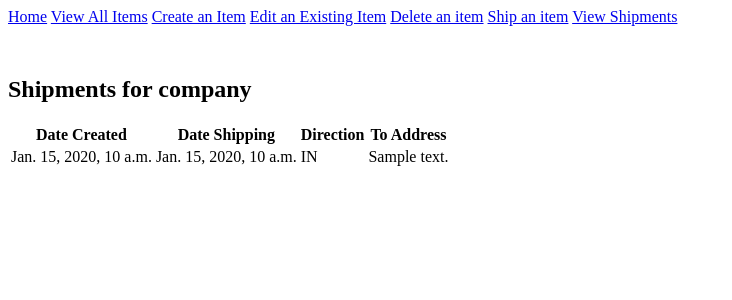
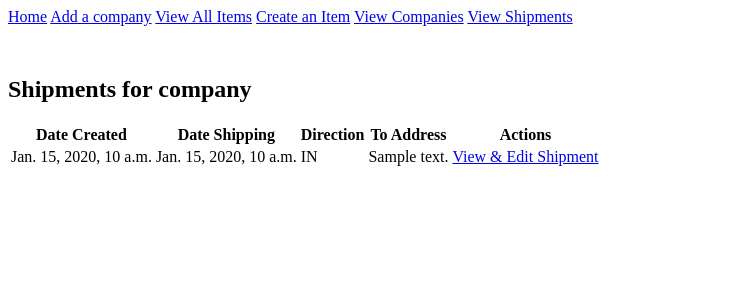
Before and after one commit to ChristopherRoy1/logitrack, a Django app: page /company/1/shipments/ in a window 1280 px wide. Shown: the top 300 px of the page, without its empty margins (0-732 px from the left). Run offline with Django 4.2, Linux system fonts and the light colour scheme; tables that the repository leaves empty hold one stand-in row (values such as "Sample post").

Commit message:
created company views. implemented shipment edit view no validation

```diff
--- a/inventory/templates/inventory/navbar.html
+++ b/inventory/templates/inventory/navbar.html
@@ -1,9 +1,8 @@
 <nav style="margin-bottom: 50px;">
   <a href="{% url 'landing_page' %}">Home</a>
+  <a href="{% url 'create-company' %}">Add a company</a>
   <a href="{% url 'view_all_items' %}">View All Items</a>
   <a href="{% url 'create_item' %}">Create an Item</a>
-  <a href="#">Edit an Existing Item</a>
-  <a href="#">Delete an item</a>
-  <a href="#">Ship an item</a>
+  <a href="{% url 'view-all-companies' %}">View Companies</a>
   <a href="#">View Shipments</a>
 </nav>
--- a/inventory/templates/inventory/shipments/shipment_list.html
+++ b/inventory/templates/inventory/shipments/shipment_list.html
@@ -10,6 +10,7 @@
       <th>Date Shipping</th>
       <th>Direction</th>
       <th>To Address</th>
+      <th>Actions</th>
     </tr>
   </thead>
   <tbody>
@@ -19,6 +20,7 @@
         <td>{{ shipment.date_shipping }}</td>
         <td>{{ shipment.direction }}</td>
         <td>{{ shipment.to_address }}</td>
+        <td><a href="{% url 'edit-shipment' company=shipment.company.id shipmentid=shipment.id %}">View & Edit Shipment</a></td>
     </tr>
     {% endfor %}
   </tbody>
--- a/inventory/urls.py
+++ b/inventory/urls.py
@@ -9,6 +9,13 @@ urlpatterns = [
     path('item/<int:id>', views.ItemDetailView.as_view(), name="view-item"),
     path('item/<int:id>/edit/', views.ItemUpdateView.as_view(), name="edit-item"),
     path('item/<int:id>/delete/', views.ItemDeleteView.as_view(model=Item, success_url='/view-all-items/'), name="delete-item"),
+
+    path('view-all-companies/', views.CompanyListView.as_view(), name="view-all-companies"),
+    path('create-company/', views.CompanyCreateView.as_view(), name='create-company'),
+    path('company/<int:company>', views.CompanyDetailView.as_view(), name='view-company'),
+
+
     path('company/<int:company>/shipments/', views.ShipmentListView.as_view(), name="view-all-shipments"),
-    path('company/<int:company>/shipments/create/', views.ShipmentCreateView.as_view()),
+    path('company/<int:company>/shipments/create/', views.ShipmentCreateView.as_view(), name="create-shipment"),
+    path('company/<int:company>/shipments/<int:shipmentid>/items/', views.ShipmentEditItemView.as_view(), name="edit-shipment"),
 ]
--- a/inventory/views.py
+++ b/inventory/views.py
@@ -1,12 +1,12 @@
 from django.shortcuts import render, get_object_or_404
 from django.http import HttpResponseRedirect
-from .models import Company, Item, ItemInventory, Shipment
+from .models import Company, Item, ItemInventory, Shipment, ShipmentItem
 from django.views.generic import DetailView, ListView, CreateView, UpdateView, DeleteView, FormView
 from django.views.generic.detail import SingleObjectMixin
 from django.contrib import messages #TODO: add message handling to template
                                     #      & create messages to display in views
 from django.urls import reverse
-from .forms import ItemCreateForm, ShipmentCreateForm, ShipmentItemFormset
+from .forms import ItemCreateForm, ShipmentCreateForm, ShipmentItemFormset, CompanyCreateForm
 
 # Create your views here.
 def landing_page(request):
@@ -26,7 +26,10 @@ def view_all_items(request):
 
     return render(request, 'inventory/items-list.html', context=context)
 
+'''
+    Item Views
 
+'''
 
 class ItemCreateView(CreateView):
     """
@@ -96,6 +99,41 @@ class ItemDeleteView(DeleteView):
         item_id = self.kwargs.get("id")
         return get_object_or_404(Item, id=item_id)
 
+'''
+    Company Views
+
+'''
+
+
+class CompanyCreateView(CreateView):
+    model = Company
+    template_name='inventory/companies/company_create.html'
+    form_class=CompanyCreateForm
+
+    def get_success_url(self):
+        return reverse('view-all-companies')
+
+class CompanyDetailView(DetailView):
+    """
+        The following class is used to display information about a single company.
+
+    """
+
+    template_name = 'inventory/companies/company_detail.html'
+
+    def get_object(self):
+        company_id = self.kwargs.get("company")
+        return get_object_or_404(Company, id=company_id)
+
+class CompanyListView(ListView):
+    model = Company
+    template_name='inventory/companies/company_list.html'
+
+
+'''
+    Shipment Views
+
+'''
 
 class ShipmentListView(ListView):
     """
@@ -126,6 +164,8 @@ class ShipmentCreateView(CreateView):
         is_valid = super().form_valid(form)
         return is_valid
 
+
+
 class ShipmentEditItemView(SingleObjectMixin, FormView):
     """
         TODO: add docstring
@@ -133,19 +173,21 @@ class ShipmentEditItemView(SingleObjectMixin, FormView):
     template_name = 'inventory/shipments/add_items_to_shipment.html'
     model = Shipment
 
+    def get_object(self):
+        shipment_id = self.kwargs.get("shipmentid")
+        return get_object_or_404(Shipment, id=shipment_id)
+
     def get(self, request, *args, **kwargs):
         #TODO: get & pass inventory data so the maximum a shipment can take is
         # displayed on the form
-        self.object = self.get_object(
-            queryset=Shipment.objects.all()
-        )
-        return super.get(request, *args, **kwargs)
+        self.object = self.get_object()
+        return super().get(request, *args, **kwargs)
 
     def post(self, request, *args, **kwargs):
         self.object = self.get_object(
             queryset=Shipment.objects.all()
         )
-        return super.post(request, *args, **kwargs)
+        return super().post(request, *args, **kwargs)
 
     def get_form(self, form_class=None):
         current_shipment = self.object
```
Also changed, not shown: inventory/forms.py (+8 -0 lines), inventory/templates/inventory/companies/company_create.html (added, +9 -0 lines), inventory/templates/inventory/companies/company_detail.html (added, +14 -0 lines), inventory/templates/inventory/companies/company_list.html (added, +25 -0 lines), inventory/templates/inventory/shipments/add_items_to_shipment.html (+23 -0 lines).
